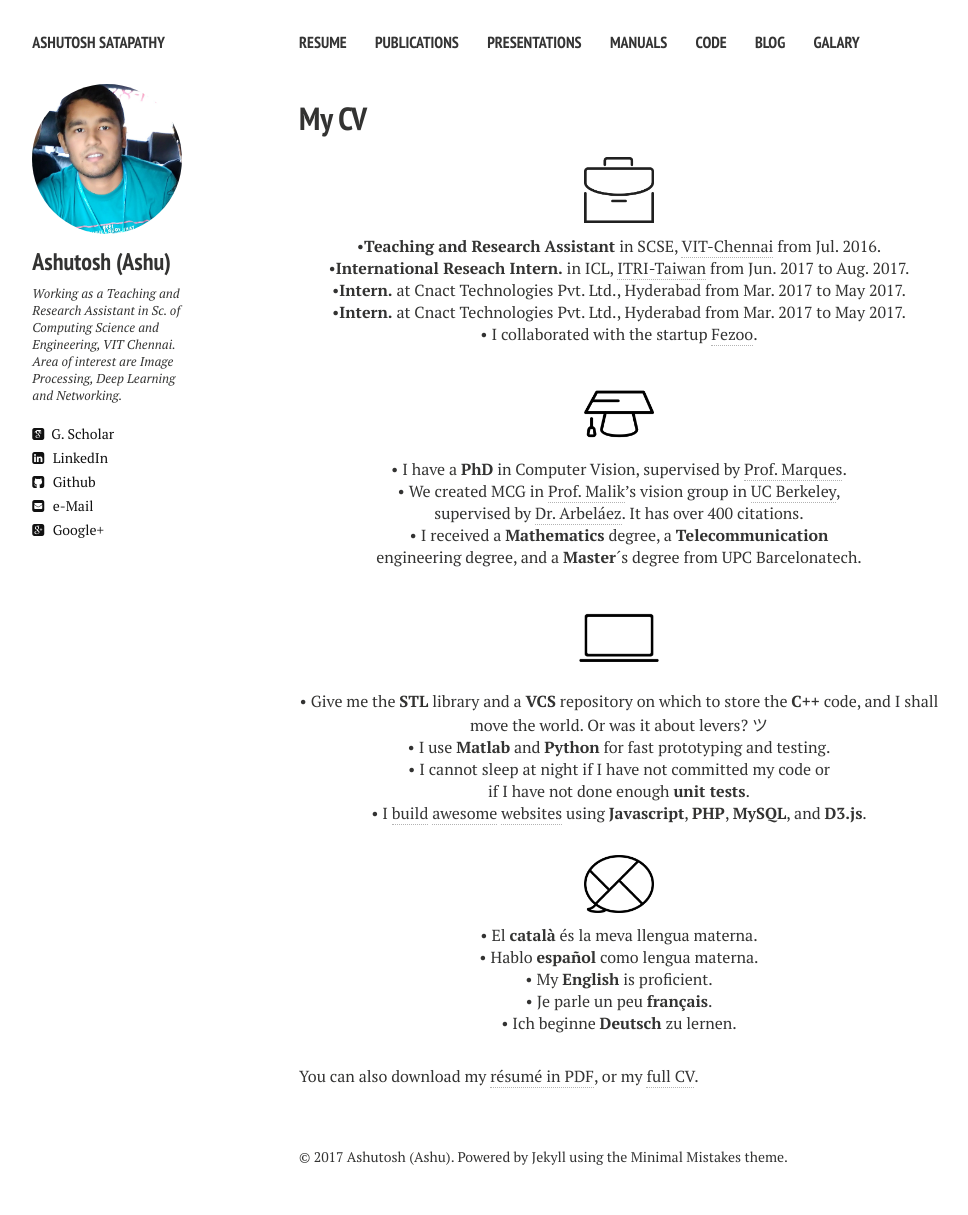
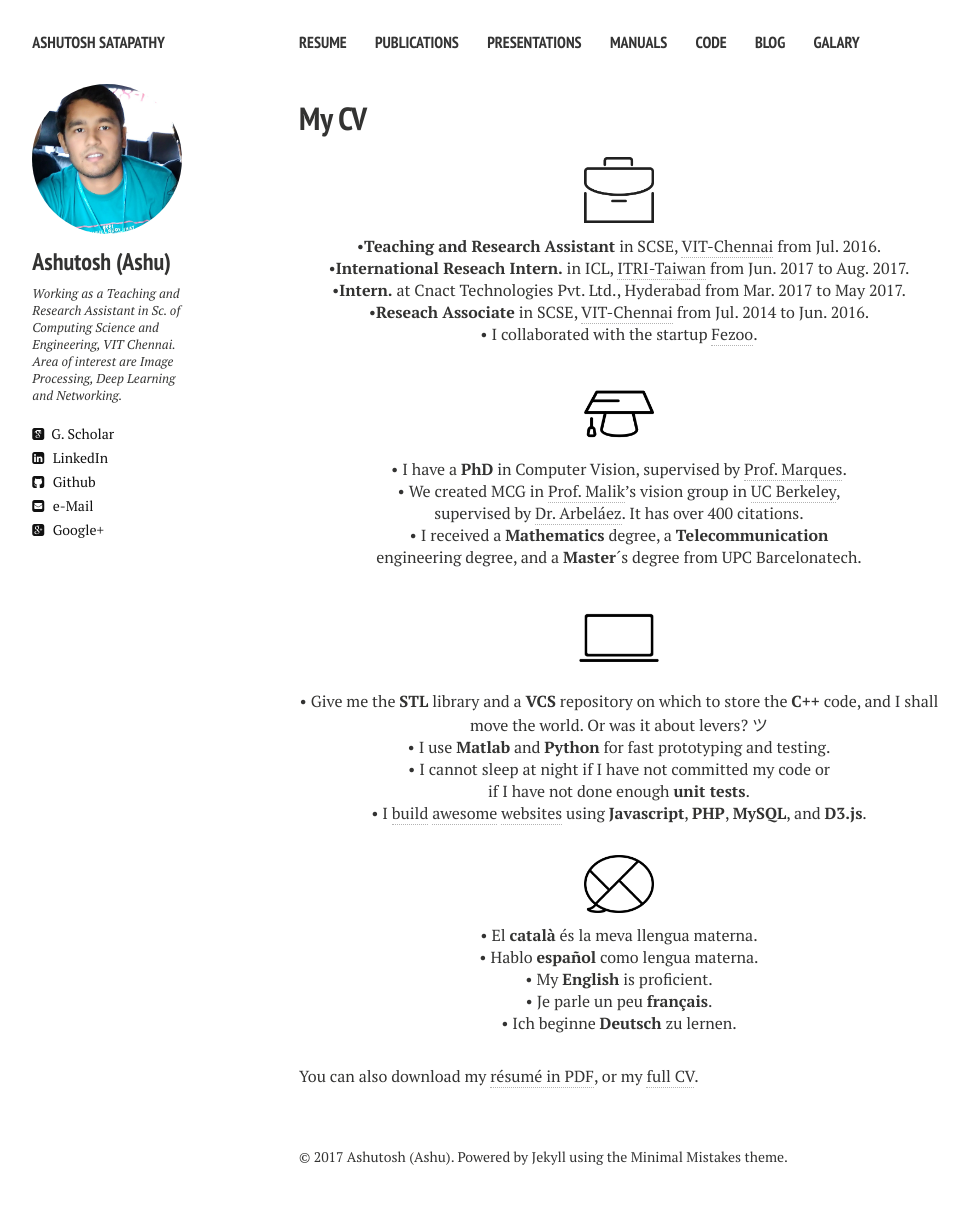
Before and after one commit to ashutoshsatapathy1990/ashutoshsatapathy1990.github.io, a Jekyll site: the page built from cv.md, in a window 1280 px wide. Shown: the whole page, without its empty margins (21-989 px from the left). Built offline with Jekyll 4.4.1, drawn with Linux system fonts in a browser that asks for light colours; nearby versions of some CDN libraries.

Commit message:
Update cv.html

```diff
--- a/_layouts/cv.html
+++ b/_layouts/cv.html
@@ -48,7 +48,7 @@
     <p align="center">&#8226<strong>Teaching and Research Assistant</strong> in SCSE, <a href="http://chennai.vit.ac.in/" target="_blank">VIT-Chennai</a> from Jul. 2016.</p>
     <p align="center">&#8226<strong>International Reseach Intern.</strong> in ICL, <a href="https://www.itri.org.tw/" target="_blank">ITRI-Taiwan</a> from Jun. 2017 to Aug. 2017.</p>
     <p align="center">&#8226<strong>Intern.</strong> at Cnact Technologies Pvt. Ltd., Hyderabad from Mar. 2017 to May 2017.</p>
-    <p align="center">&#8226<strong>Intern.</strong> at Cnact Technologies Pvt. Ltd., Hyderabad from Mar. 2017 to May 2017.</p>
+    <p align="center">&#8226<strong>Reseach Associate</strong> in SCSE, <a href="http://chennai.vit.ac.in/" target="_blank">VIT-Chennai</a> from Jul. 2014 to Jun. 2016.</p>
     <p align="center" class="bottom-three">&#8226 I collaborated with the startup <a href="http://fezoo.cat" target="_blank">Fezoo</a>.</p>
 
     <p align="center" class=bottom-small><img src="{{ site.url }}/images/CV/study2.png" alt="Education" width="70" height="70"></p>
```
